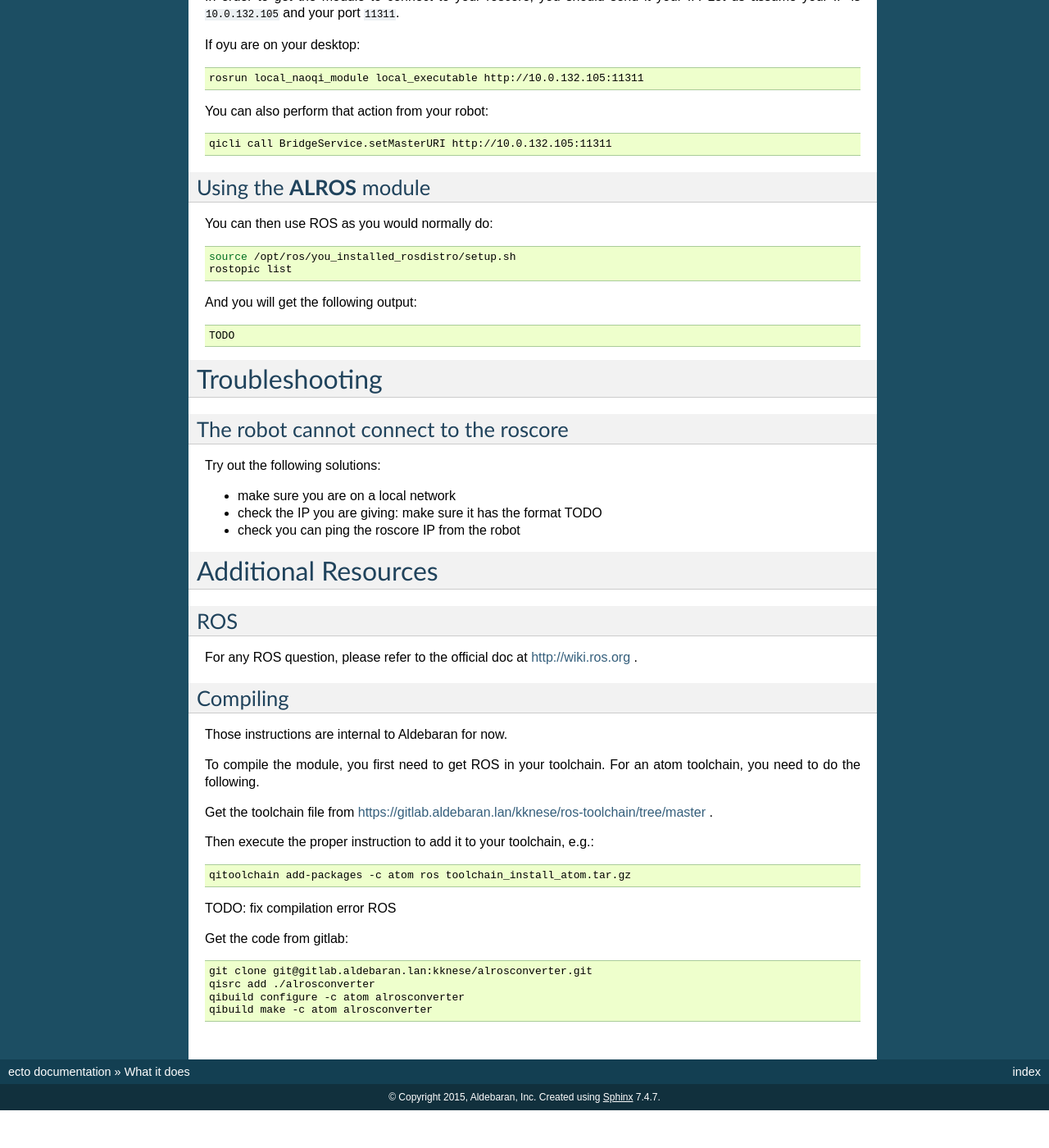
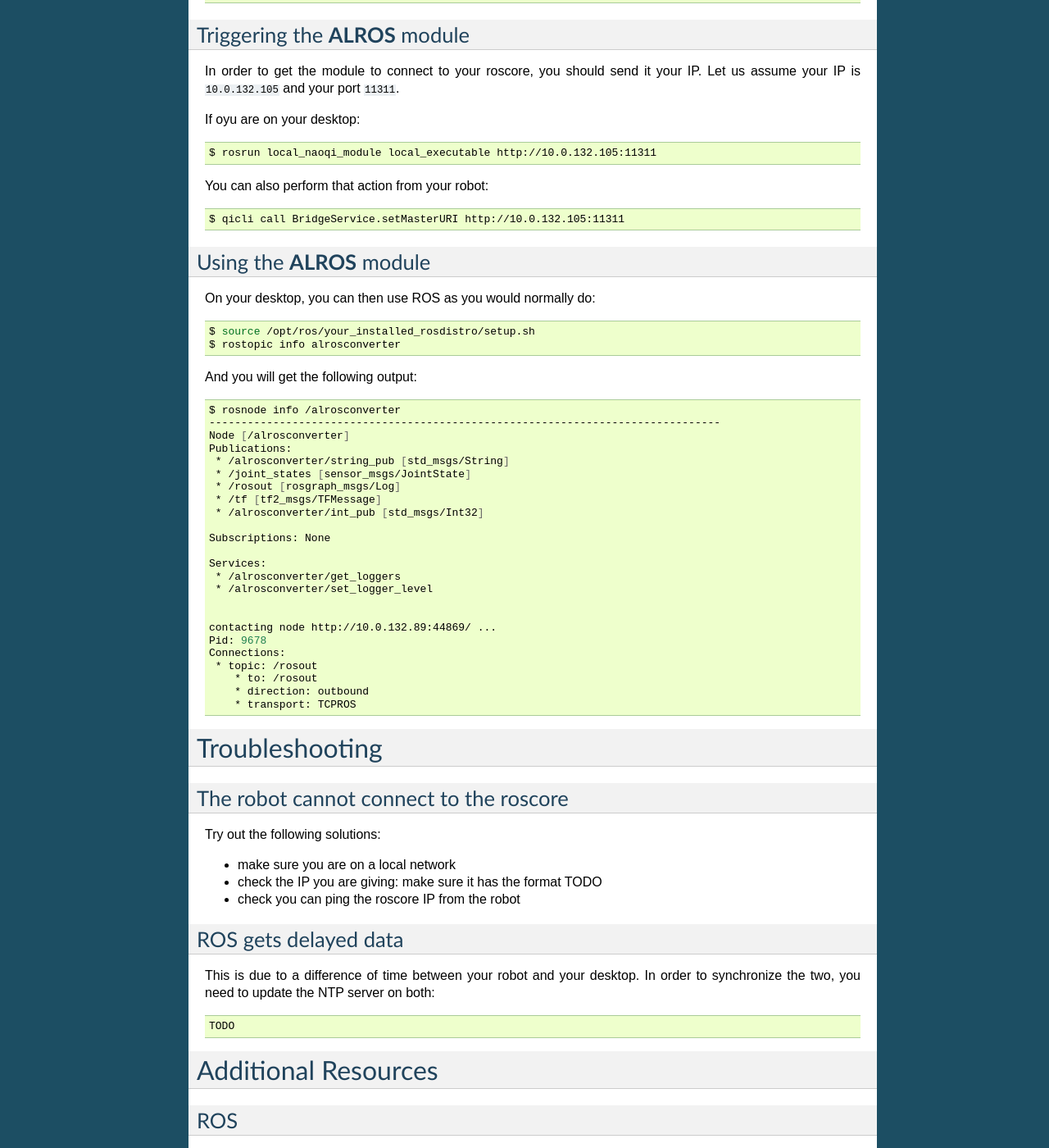
Before and after one commit to ros-naoqi/naoqi_driver, a Sphinx documentation site: the page built from doc/source/index.rst, in a window 1280 px wide and 1400 px high, scrolled down 1886 px. Shown: the whole window at 82% size. Built offline with Sphinx 7.4.7, drawn with Linux system fonts in a browser that asks for light colours; formulas are drawn with MathJax 3; the version number could not be read and is left out; before the commit the page ends 3240 px from its top, so only the background shows below that; some of the changed text lies outside the part shown.

Commit message:
update doc

```diff
--- a/README.rst
+++ b/README.rst
@@ -27,7 +27,5 @@
 TODO
 ====
 - write down instructions on how to deploy that module in that README.rst file
-- write down instructions on how to use it in an official qidoc .rst file. This package will be official so it needs to be documented from the very beginning
-- mention, in the docs, the problem with NTP on the robot: you need to synchronize it before
 - check how DCM access is done with B-Human: https://github.com/bhuman/BHumanCodeRelease/blob/master/Src/libbhuman/bhuman.cpp#L768
 - take over the world
--- a/doc/source/index.rst
+++ b/doc/source/index.rst
@@ -19,7 +19,11 @@
 
 This module tries to be as close to the ROS standard. The following topics are being published:
 
-- ``/tf`` matching the corresponding one on http://docs.ros.org/api/tf2_msgs/html/msg/TFMessage.html
+- ``/tf  [tf2_msgs/TFMessage]``: http://wiki.ros.org/tf#Published_Topics
+- ``/joint_states [sensor_msgs/JointState]``: http://wiki.ros.org/joint_state_publisher#Published_Topics
+- ``/rosout [rosgraph_msgs/Log]``: http://wiki.ros.org/rosout#rosout_topic
+- ``/alrosconverter/string_pub [std_msgs/String]`` TODO
+- ``/alrosconverter/int_pub [std_msgs/Int32]`` TODO
 - TODO
 
 The following services are also exposed to bridge with the NAOqi API:
@@ -48,7 +52,7 @@
 
 .. code-block:: sh
 
-  roscore
+  $ roscore
 
 And you should then see the following output:
 
@@ -79,7 +83,7 @@
 
 .. code-block:: sh
 
-  roslaunch nao_description nao_desc_generated.launch
+  $ roslaunch nao_description nao_desc_generated.launch
 
 Starting the **ALROS** module
 +++++++++++++++++++++++++++++
@@ -88,15 +92,15 @@
 
 .. code-block:: sh
 
-  cd kk
-  source toolchain/install/setup.sh
-  ./bin/naoqi-bin
+  $ cd kk
+  $ source toolchain/install/setup.sh
+  $ ./bin/naoqi-bin
 
 In a different terminal:
 
 .. code-block:: sh
 
-  ./bin/alros_bin
+  $ ./bin/alros_bin
 
 
 Triggering the **ALROS** module
@@ -109,29 +113,52 @@
 
 .. code-block:: sh
 
-  rosrun local_naoqi_module local_executable http://10.0.132.105:11311
+  $ rosrun local_naoqi_module local_executable http://10.0.132.105:11311
 
 You can also perform that action from your robot:
 
 .. code-block:: sh
 
-  qicli call BridgeService.setMasterURI http://10.0.132.105:11311
+  $ qicli call BridgeService.setMasterURI http://10.0.132.105:11311
 
 Using the **ALROS** module
 ++++++++++++++++++++++++++
 
-You can then use ROS as you would normally do:
+On your desktop, you can then use ROS as you would normally do:
 
 .. code-block:: sh
 
-  source /opt/ros/you_installed_rosdistro/setup.sh
-  rostopic list
+  $ source /opt/ros/your_installed_rosdistro/setup.sh
+  $ rostopic info alrosconverter
 
 And you will get the following output:
 
 .. code-block:: sh
 
-  TODO
+  $ rosnode info /alrosconverter
+  --------------------------------------------------------------------------------
+  Node [/alrosconverter]
+  Publications:
+   * /alrosconverter/string_pub [std_msgs/String]
+   * /joint_states [sensor_msgs/JointState]
+   * /rosout [rosgraph_msgs/Log]
+   * /tf [tf2_msgs/TFMessage]
+   * /alrosconverter/int_pub [std_msgs/Int32]
+
+  Subscriptions: None
+
+  Services:
+   * /alrosconverter/get_loggers
+   * /alrosconverter/set_logger_level
+
+
+  contacting node http://10.0.132.89:44869/ ...
+  Pid: 9678
+  Connections:
+   * topic: /rosout
+      * to: /rosout
+      * direction: outbound
+      * transport: TCPROS
 
 Troubleshooting
 ---------------
@@ -145,6 +172,17 @@
 - check the IP you are giving: make sure it has the format TODO
 - check you can ping the roscore IP from the robot
 
+ROS gets delayed data
++++++++++++++++++++++
+
+This is due to a difference of time between your robot and your desktop.
+In order to synchronize the two, you need to update the NTP server on both:
+
+.. code-block:: sh
+
+  TODO
+
+
 Additional Resources
 --------------------
 
@@ -157,16 +195,13 @@
 
 Those instructions are internal to Aldebaran for now.
 
-To compile the module, you first need to get ROS in your toolchain. For an atom toolchain,
-you need to do the following.
-
-Get the toolchain file from https://gitlab.aldebaran.lan/kknese/ros-toolchain/tree/master .
+To compile the module, you first need to get ROS in your toolchain. Get the toolchain file from https://gitlab.aldebaran.lan/kknese/ros-toolchain/tree/master .
 
 Then execute the proper instruction to add it to your toolchain, e.g.:
 
 .. code-block:: sh
 
-  qitoolchain add-packages -c atom ros toolchain_install_atom.tar.gz
+  $ qitoolchain add-package -c atom ros toolchain_install_atom.tar.gz
 
 TODO: fix compilation error ROS
 
@@ -174,7 +209,7 @@
 
 .. code-block:: sh
 
-  git clone git@gitlab.aldebaran.lan:kknese/alrosconverter.git
-  qisrc add ./alrosconverter
-  qibuild configure -c atom alrosconverter
-  qibuild make -c atom alrosconverter
+  $ git clone git@gitlab.aldebaran.lan:kknese/alrosconverter.git
+  $ qisrc add ./alrosconverter
+  $ qibuild configure -c atom alrosconverter
+  $ qibuild make -c atom alrosconverter
```
